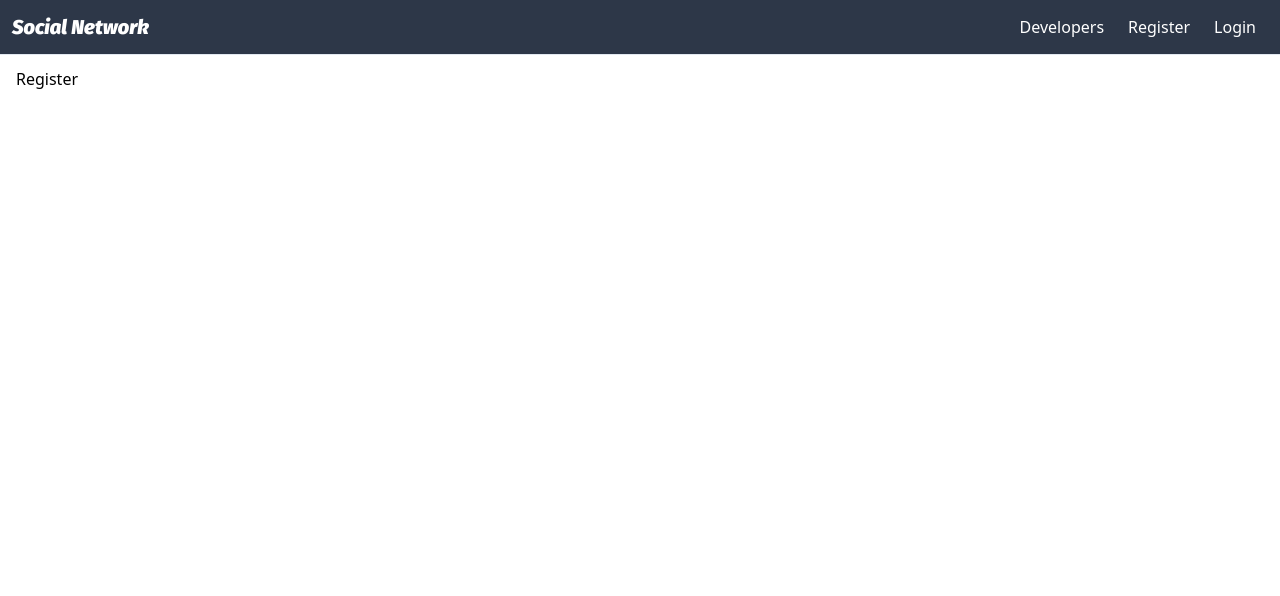
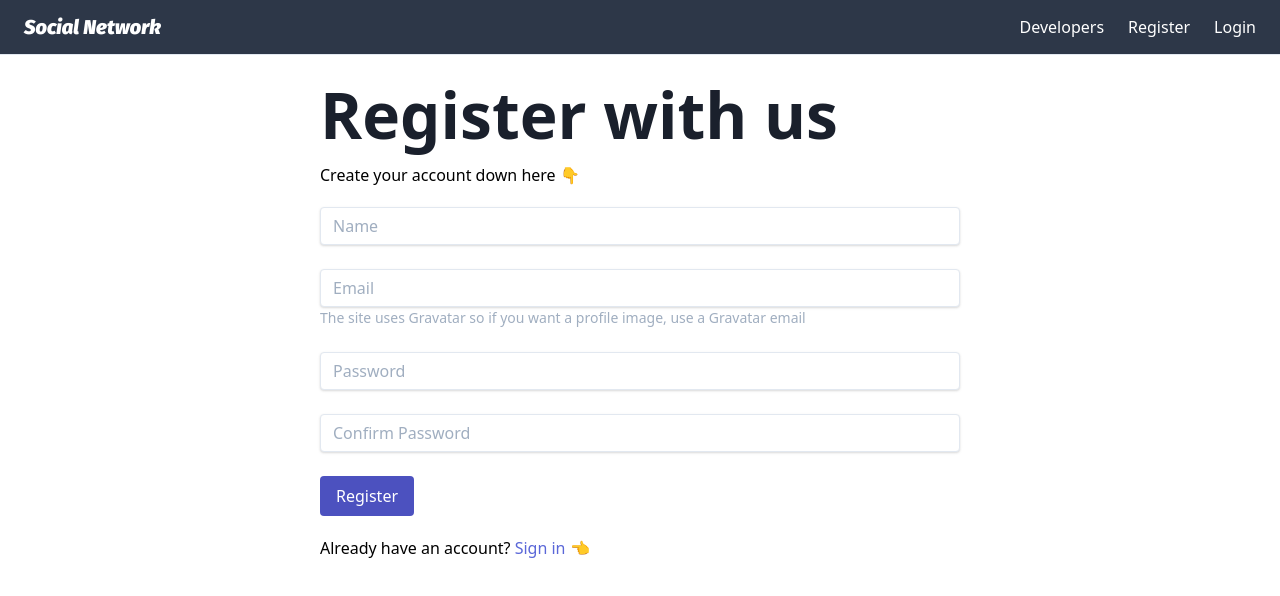
Before and after one commit to fserapian/SocialNetwork, a React (Create React App) app in the folder client/: page /register in a window 1280 px wide. Shown: the top 596 px of the page. Built offline with nearby package versions, Linux system fonts and the light colour scheme.

Commit message:
add register form to Register component

```diff
--- a/client/src/App.js
+++ b/client/src/App.js
@@ -10,13 +10,17 @@ const App = () => (
   <Router>
     <Fragment>
       <Navbar />
-      <section className="container mx-auto px-4">
-        <Switch>
-          <Route exact path="/" component={Landing} />
-          <Route exact path="/register" component={Register} />
-          <Route exact path="/login" component={Login} />
-        </Switch>
-      </section>
+      <div className="container mx-auto px-4">
+        <Route exact path="/" component={Landing} />
+      </div>
+      <div className="grid grid-cols-8">
+        <div className="col-start-3 col-span-4">
+          <Switch>
+            <Route exact path="/register" component={Register} />
+            <Route exact path="/login" component={Login} />
+          </Switch>
+        </div>
+      </div>
     </Fragment>
   </Router>
 );
--- a/client/src/components/auth/Register.js
+++ b/client/src/components/auth/Register.js
@@ -1,5 +1,102 @@
-import React from 'react';
+import React, { Fragment, useState } from 'react';
+import { Link } from 'react-router-dom';
 
 export const Register = () => {
-  return <div>Register</div>;
+  const [formData, setFormData] = useState({
+    name: '',
+    email: '',
+    password: '',
+    confirmPassword: '',
+  });
+
+  const { name, email, password, confirmPassword } = formData;
+
+  const onChange = (e) =>
+    setFormData({ ...formData, [e.target.name]: e.target.value });
+
+  const onSubmit = (e) => {
+    e.preventDefault();
+    if (password !== confirmPassword) {
+      console.log('Passwords do not match');
+    } else {
+      console.log(formData);
+    }
+  };
+
+  return (
+    <Fragment>
+      <div className="heading mb-2">
+        <h1 className="text-6xl text-gray-900 font-bold">Register with us</h1>
+        <p>Create your account down here 👇</p>
+      </div>
+      <form onSubmit={(e) => onSubmit(e)}>
+        <div className="py-3">
+          <input
+            type="text"
+            className="shadow appearance-none border rounded w-full py-2 px-3 text-gray-700 leading-tight focus:outline-none focus:shadow-outline"
+            id="name"
+            name="name"
+            value={name}
+            onChange={(e) => onChange(e)}
+            placeholder="Name"
+            required
+          />
+        </div>
+        <div className="py-3">
+          <input
+            type="email"
+            className="shadow appearance-none border rounded w-full py-2 px-3 text-gray-700 leading-tight focus:outline-none focus:shadow-outline"
+            id="email"
+            name="email"
+            value={email}
+            onChange={(e) => onChange(e)}
+            placeholder="Email"
+            required
+          />
+          <p className="text-gray-500 text-sm">
+            The site uses Gravatar so if you want a profile image, use a
+            Gravatar email
+          </p>
+        </div>
+        <div className="py-3">
+          <input
+            type="password"
+            className="shadow appearance-none border rounded w-full py-2 px-3 text-gray-700 leading-tight focus:outline-none focus:shadow-outline"
+            id="password"
+            name="password"
+            value={password}
+            onChange={(e) => onChange(e)}
+            placeholder="Password"
+            required
+            minLength="6"
+          />
+        </div>
+        <div className="py-3">
+          <input
+            type="password"
+            className="shadow appearance-none border rounded w-full py-2 px-3 text-gray-700 leading-tight focus:outline-none focus:shadow-outline"
+            id="confirmPassword"
+            name="confirmPassword"
+            value={confirmPassword}
+            onChange={(e) => onChange(e)}
+            placeholder="Confirm Password"
+            required
+            minLength="6"
+          />
+        </div>
+        <button
+          type="submit"
+          className="bg-indigo-700 hover:bg-indigo-800 py-2 px-4 rounded text-white mt-3">
+          Register
+        </button>
+        <p className="mt-5">
+          Already have an account?{' '}
+          <Link to="/login" className="text-indigo-600">
+            Sign in
+          </Link>{' '}
+          👈
+        </p>
+      </form>
+    </Fragment>
+  );
 };
--- a/client/src/components/layout/Navbar.js
+++ b/client/src/components/layout/Navbar.js
@@ -5,7 +5,7 @@ import { Link } from 'react-router-dom';
 export const Navbar = () => {
   return (
     <header className="border-b text-white p-3 flex justify-between items-center bg-gray-800 mb-3">
-      <Link to="/" className="logo text-xl">
+      <Link to="/" className="logo text-xl px-3">
         Social Network
       </Link>
       <ul className="flex items-center">
```
